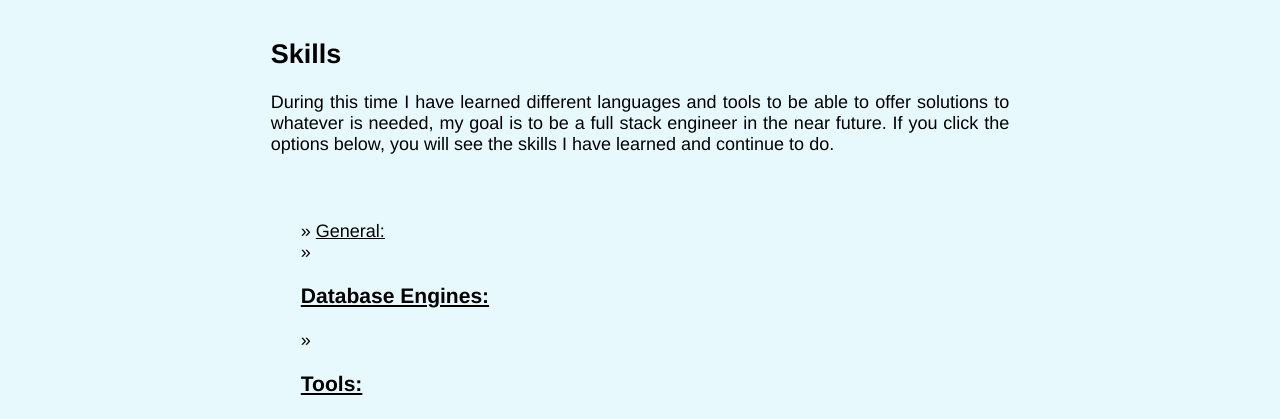
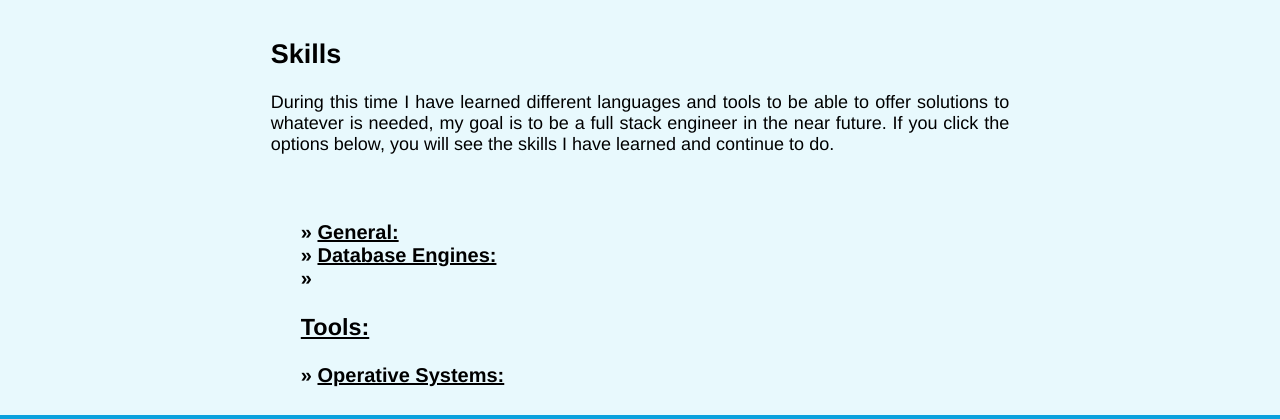
Before and after one commit to allanreyesara/allanreyesara.github.io, a website: page index.html in a window 1280 px wide. Shown: the part 997-1416 px from the top of the page. Drawn offline with Linux system fonts and the light colour scheme.

Commit message:
Change all of skills headers format

```diff
--- a/index.html
+++ b/index.html
@@ -111,7 +111,7 @@
                             </div>
                         </li>
                         <li id="database-title">
-                            <h3><a href="#database-engines">Database Engines:</a></h3>
+                            <a href="#database-engines">Database Engines:</a>
                             <div class="skills-images" id="database-engines">
                                 <i class="skill-item">
                                     <img src="./resources/msSQLogo.png" alt="MS Sql Logo" id="skill-logo-data">
@@ -141,7 +141,7 @@
                             </div>
                         </li>
                         <li id="op-title">
-                            <h3><a href="#op-skills-cont">Operative Systems:</a></h3>
+                            <a href="#op-skills-cont">Operative Systems:</a>
                             <div class="skills-images" id="op-skills-cont">
                                 <i class="skill-item" id="op-skills">
                                     <img src="./resources/macOS.png" alt="MacOS Logo" id="skill-logo-op">
--- a/style.css
+++ b/style.css
@@ -135,6 +135,8 @@ nav h2 {
 
 .skills-description li {
     list-style: none;
+    font-weight: bold;
+    font-size: 20px;
 }
 
 .skills-description li::before {
```
